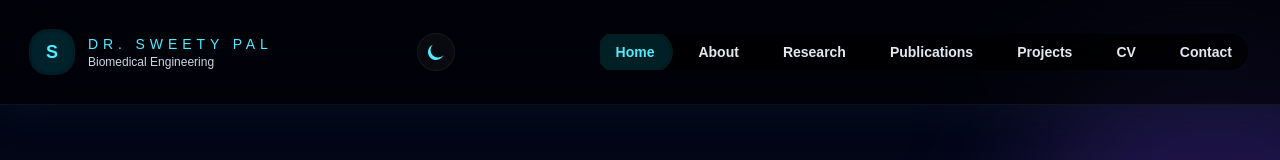
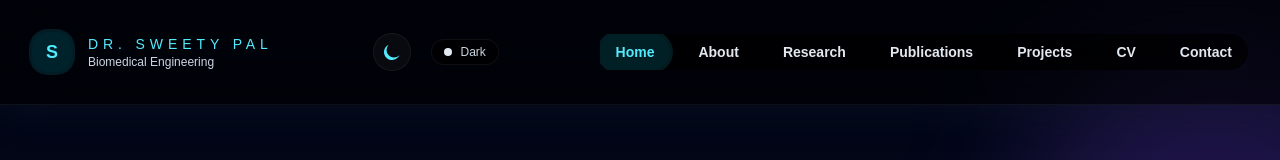
Before and after one commit to Sweety771958/sweety-portfolio, a Next.js app in the folder my-portfolio/: page / in a window 1280 px wide. Shown: the top 160 px of the page. Built offline with nearby package versions, Linux system fonts and the light colour scheme; no server answers.

Commit message:
feat(nav): persistent theme badge reflecting current mode

```diff
--- a/my-portfolio/app/components/Navbar.tsx
+++ b/my-portfolio/app/components/Navbar.tsx
@@ -30,12 +30,38 @@ export default function Navbar() {
   const [open, setOpen] = useState(false);
   const [scrolled, setScrolled] = useState(false);
   const pathname = usePathname();
+  const [themeLabel, setThemeLabel] = useState<'Light' | 'Dark'>('Dark');
 
   useEffect(() => {
     const handleScroll = () => setScrolled(window.scrollY > 20);
     handleScroll();
     window.addEventListener("scroll", handleScroll);
     return () => window.removeEventListener("scroll", handleScroll);
+  }, []);
+
+  useEffect(() => {
+    const readTheme = () => {
+      try {
+        const t = document.documentElement.getAttribute('data-theme');
+        setThemeLabel(t === 'light' ? 'Light' : 'Dark');
+      } catch (e) {}
+    };
+    readTheme();
+
+    // storage event for other tabs
+    const onStorage = (e: StorageEvent) => {
+      if (e.key === 'theme') readTheme();
+    };
+    window.addEventListener('storage', onStorage);
+
+    // MutationObserver for attribute changes on html (data-theme or class)
+    const obs = new MutationObserver(() => readTheme());
+    obs.observe(document.documentElement, { attributes: true, attributeFilter: ['data-theme', 'class'] });
+
+    return () => {
+      window.removeEventListener('storage', onStorage);
+      obs.disconnect();
+    };
   }, []);
 
   return (
@@ -62,6 +88,10 @@ export default function Navbar() {
         </motion.div>
         <div className="flex items-center gap-3">
           <ThemeToggle />
+          <span className="ml-2 inline-flex items-center rounded-full border border-theme bg-theme-95 px-3 py-1 text-xs font-medium text-muted-2">
+            <span className="mr-2 h-2 w-2 rounded-full" aria-hidden style={{ backgroundColor: themeLabel === 'Light' ? 'var(--cyan-300)' : 'var(--muted-3)' }} />
+            {themeLabel}
+          </span>
         </div>
 
           <motion.button
```
